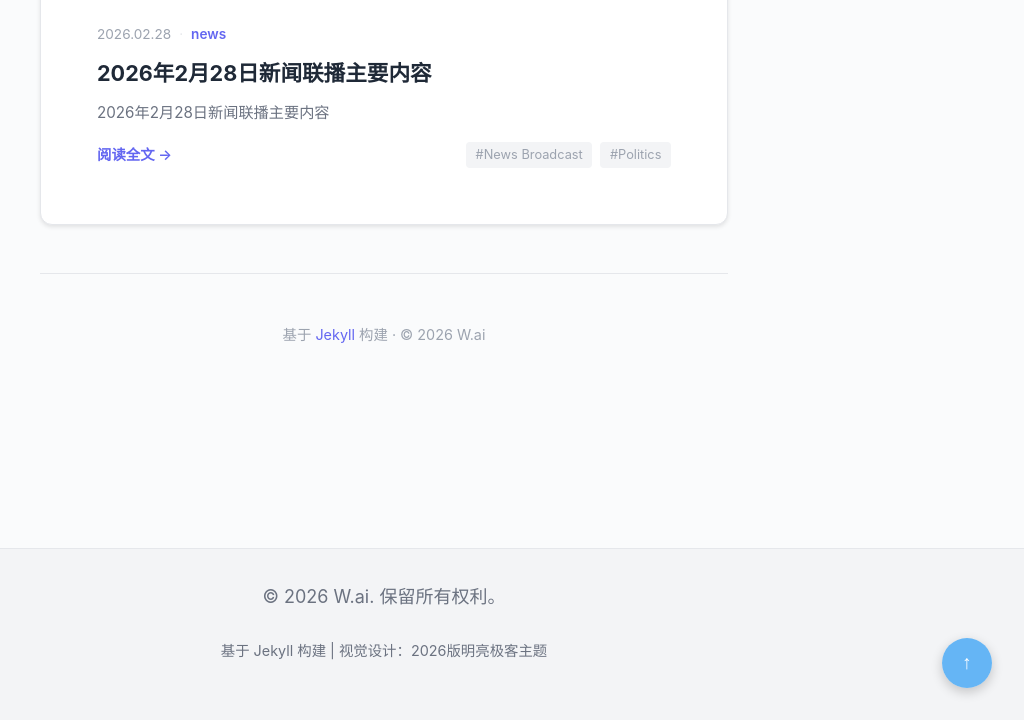
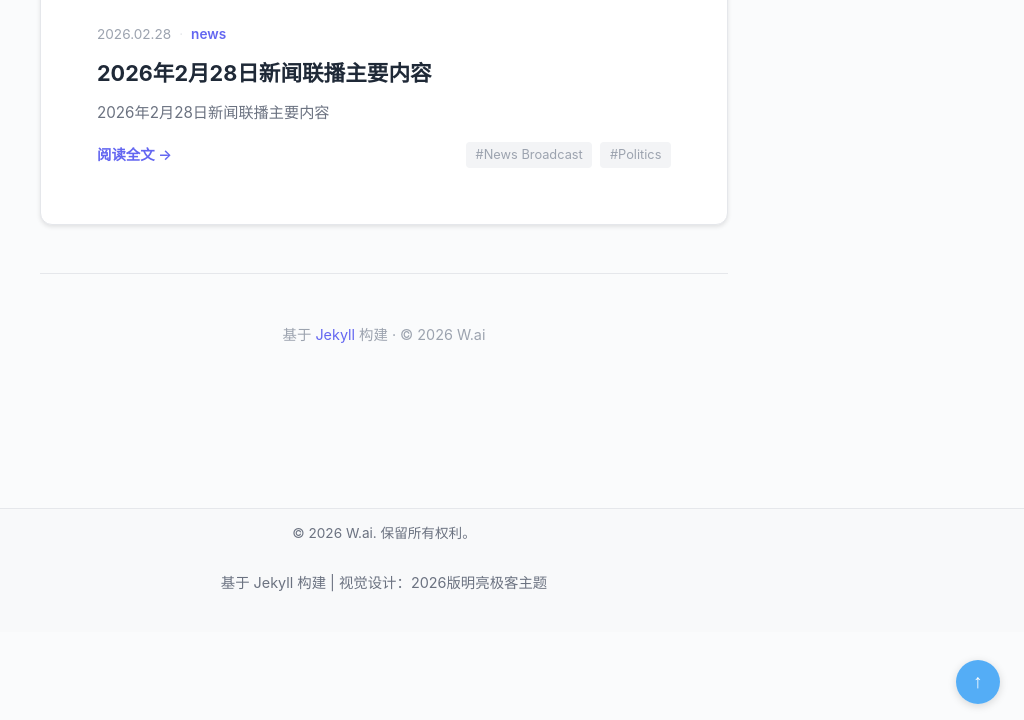
Before and after one commit to wujiaming88/wujiaming88.github.io, a Jekyll site: the page built from index.html, in a window 1280 px wide and 1400 px high, scrolled down 4872 px. Shown: the part 680-1400 px from the top of the window, without its empty margins (256-1280 px from the left). Built offline with Jekyll 4.4.1, drawn with Linux system fonts in a browser that asks for light colours; the list of posts is cut into pages by our own code.

Commit message:
优化底部留白：减少页脚padding/margin，优化返回顶部按钮位置

```diff
--- a/_layouts/default.html
+++ b/_layouts/default.html
@@ -101,21 +101,21 @@
         backToTop.textContent = '↑';
         backToTop.style.cssText = `
             position: fixed;
-            bottom: 2rem;
-            right: 2rem;
-            background-color: rgba(66, 165, 245, 0.8);
+            bottom: 1rem;
+            right: 1.5rem;
+            background-color: rgba(66, 165, 245, 0.9);
             color: white;
             border: none;
             border-radius: 50%;
-            width: 50px;
-            height: 50px;
+            width: 44px;
+            height: 44px;
             font-size: 1.2rem;
             cursor: pointer;
             opacity: 0;
             visibility: hidden;
             transition: all 0.3s ease;
             z-index: 1000;
-            box-shadow: 0 4px 12px rgba(0, 0, 0, 0.2);
+            box-shadow: 0 2px 8px rgba(0, 0, 0, 0.15);
         `;
 
         document.body.appendChild(backToTop);
--- a/assets/main.css
+++ b/assets/main.css
@@ -225,7 +225,7 @@ code {
 .main-content {
     margin-top: 80px;
     padding: 2rem 0;
-    min-height: calc(100vh - 80px);
+    min-height: calc(100vh - 200px);
 }
 
 /* 文章列表 */
@@ -568,18 +568,19 @@ a:focus, button:focus, input:focus {
 
 /* 页脚样式 */
 .footer {
-    background-color: #f3f4f6;
+    background-color: #f8f9fa;
     border-top: 1px solid #e5e7eb;
-    padding: 2rem 0;
-    margin-top: 3rem;
+    padding: 0.75rem 0;
+    margin-top: 0.5rem;
     text-align: center;
     color: #6b7280;
+    font-size: 0.85rem;
 }
 
 .footer-content {
     max-width: 1200px;
     margin: 0 auto;
-    padding: 0 2rem;
+    padding: 0 1.5rem;
 }
 
 .footer a {
```
